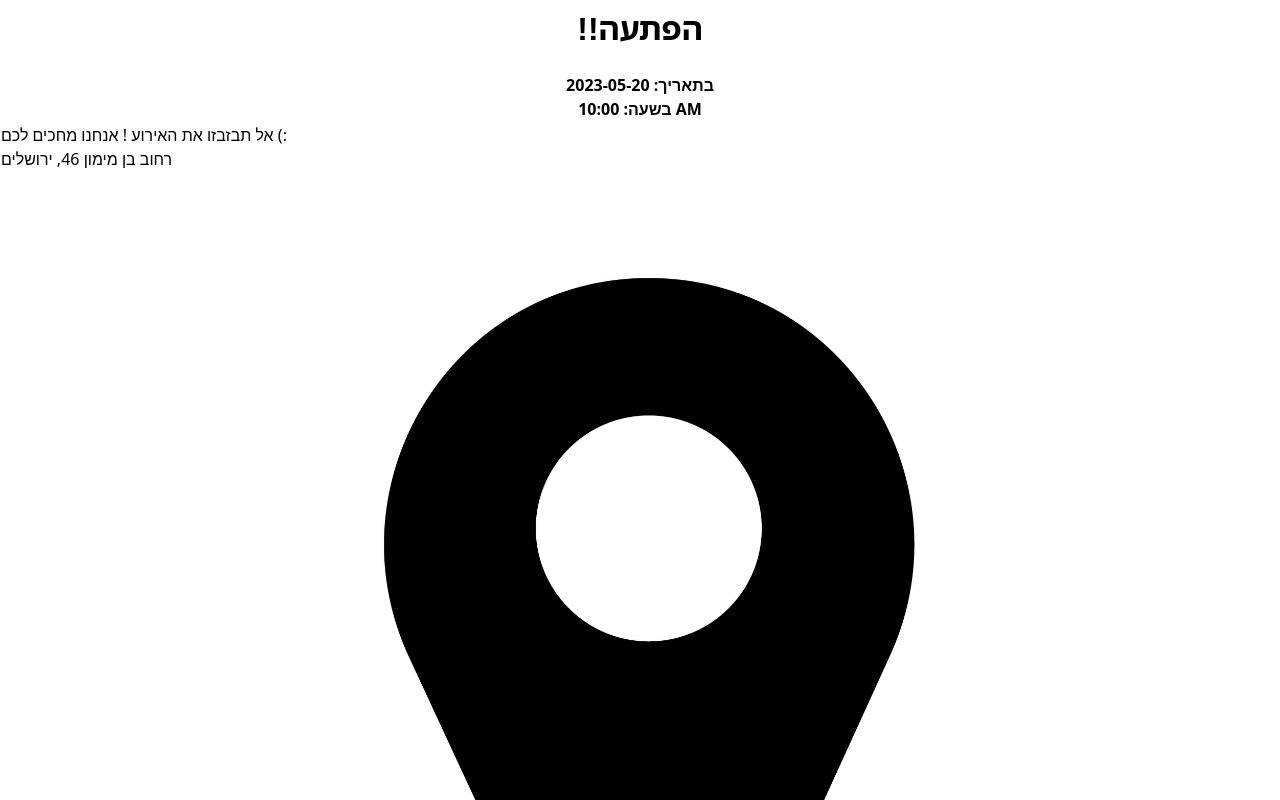
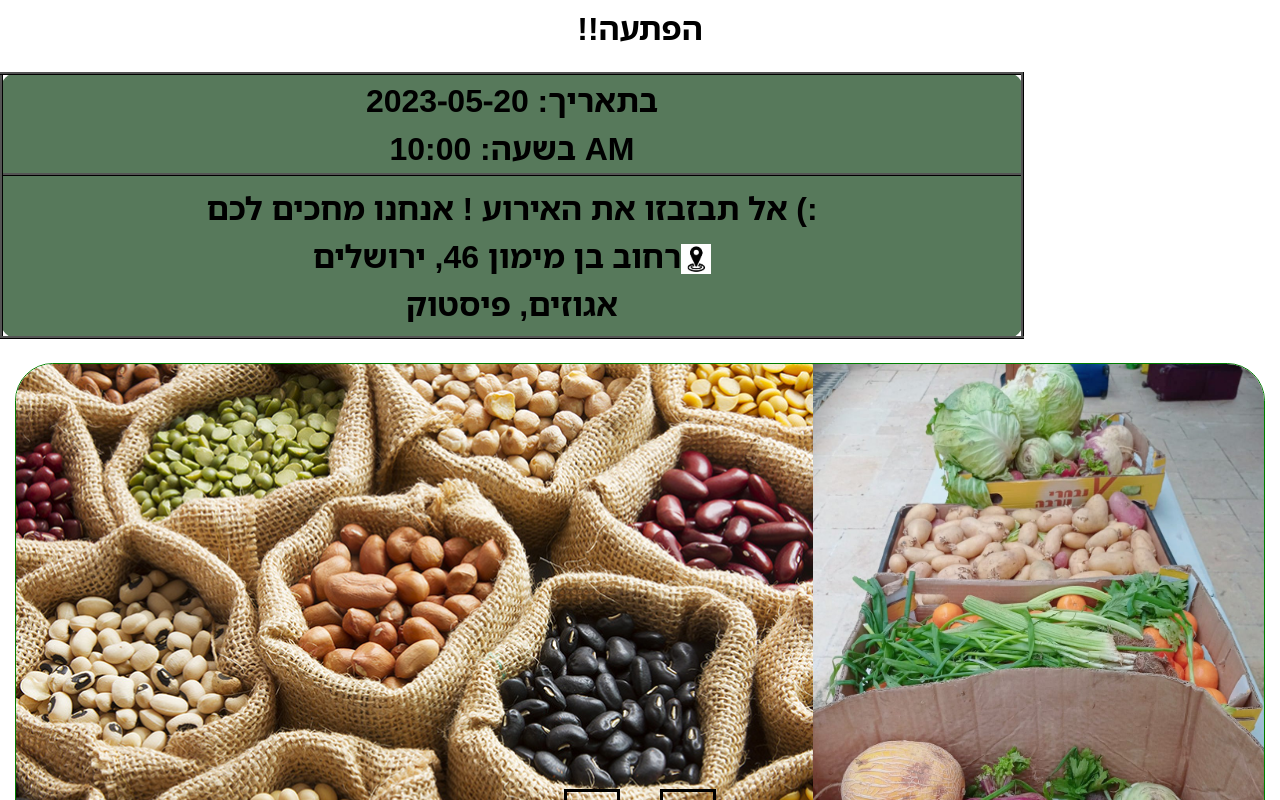
Before and after one commit to mohammadBelbesi/Hamezaveh, a React (Create React App) app: page /home in a window 1280 px wide. Shown: the part 160-960 px from the top of the page. Built offline with nearby package versions, Linux system fonts and the light colour scheme.

Commit message:
css updated

```diff
--- a/src/index.css
+++ b/src/index.css
@@ -4,6 +4,9 @@
 
 body{
     overflow-x: hidden;
+    -webkit-user-select: none; /* Safari */
+    -ms-user-select: none; /* IE 10 and IE 11 */
+    user-select: none; /* Standard syntax */
 }
 .my-bg-color{
     background-color: rgb(87 121 91);
@@ -41,6 +44,9 @@ body{
     font-family: 'Noto Sans Hebrew', sans-serif;
     display: flex;
     color: #fbae8afc; /*f69494e6*/
+    -webkit-user-select: none; /* Safari */
+    -ms-user-select: none; /* IE 10 and IE 11 */
+    user-select: none; /* Standard syntax */
 }
 
 .logo{
@@ -54,3 +60,64 @@ body{
 .hamezaveh-footer{
     padding-left: 4.5%;
 }
+
+.table-text{
+    text-align: center;
+}
+
+.bannerImages{
+    border-radius: 1cm;
+    border-color: green;
+    border-width: 1px;
+    display: flexbox;
+    display: flex;
+    width: 1250px;
+    height: 600px;
+    max-width: 1250px;
+    max-height: 650px;
+    min-height: 550px;
+    min-width: 1200px;
+    -webkit-user-select: none; /* Safari */
+    -ms-user-select: none; /* IE 10 and IE 11 */
+    user-select: none; /* Standard syntax */
+}
+
+.eventsTable{
+    width: 80%;
+    height: fit-content;
+    border-radius: 0.5cm;
+    border-color: green;
+    background-color: rgb(87 121 91);
+    border-collapse: collapse;
+    padding: 8px;
+    flex: auto;
+    margin-right: 10%;
+    display: flexbox;
+    text-align: center;
+    font-weight: bold;
+    font-size: xx-large;
+    font-family: 'Noto Sans Hebrew', sans-serif;
+}
+
+.tableBords{
+    border: 3px ridge black;
+    padding: 8px;
+    border-radius: 0.5cm;
+    text-align: center;
+}
+
+.event-logo{
+    max-width: 30px;
+    max-height: 30px;
+    text-align: center;
+    flex: auto;
+    display: inline-block;
+}
+
+.productsCards{
+    width: 1500px; /* Set the desired width */
+    height: 1800px; /* Set the desired height */
+    object-fit: cover; /* Adjust the image aspect ratio */
+    flex: auto;
+
+}
```
